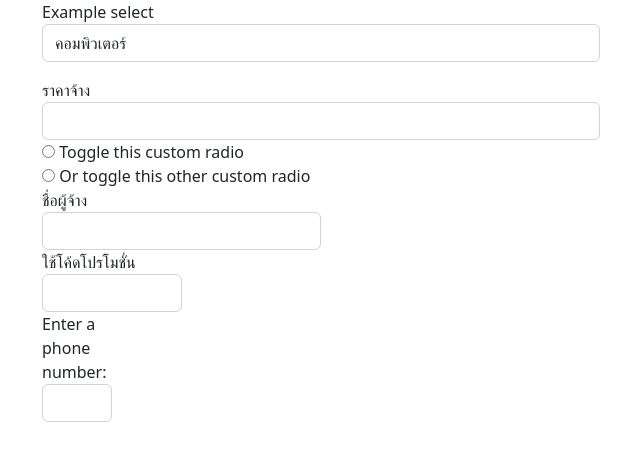
After one commit to raccoonsleeplittle/unijob, a PHP site: page /unijob_post.php in a window 1280 px wide. The commit adds this page. Shown: the top 461 px of the page, without its empty margins (40-680 px from the left). Run offline with PHP 8.4, Linux system fonts and the light colour scheme.

Commit message:
just sad then commit

```diff
--- a/index.php
+++ b/index.php
@@ -48,7 +48,7 @@
                 <div class="masthead-subheading"></div>
                 <div class="masthead-heading text-uppercase"></div>
                 <a class="btn  btn-xl text-uppercase" href="#services" style="background-color: gray; color: black; font-family: 'Kanit', sans-serif;">สำหรับนักศึกษา</a><a style="padding-right: 80px;"></a>
-                <a class="btn  btn-xl text-uppercase" href="#services" style="background-color: blue; color: white; font-family: 'Kanit', sans-serif;">สำหรับผู้ใช้งาน/นายจ้าง</a>
+                <a class="btn  btn-xl text-uppercase" href="unijob_post.php" style="background-color: blue; color: white; font-family: 'Kanit', sans-serif;">สำหรับผู้ใช้งาน/นายจ้าง</a>
             </div>
         </header>
         <!-- Services-->
--- /dev/null
+++ b/unijob_post.php
@@ -0,0 +1,61 @@
+<!doctype html>
+<html lang="en">
+  <head>
+    <meta charset="utf-8">
+    <meta name="viewport" content="width=device-width, initial-scale=1">
+    <title>Bootstrap demo</title>
+    <link href="https://cdn.jsdelivr.net/npm/bootstrap@5.2.0/dist/css/bootstrap.min.css" rel="stylesheet" integrity="sha384-gH2yIJqKdNHPEq0n4Mqa/HGKIhSkIHeL5AyhkYV8i59U5AR6csBvApHHNl/vI1Bx" crossorigin="anonymous">
+  </head>
+  <body>
+    <div class="container">
+    <div class="row">
+        <form action="">
+        <div class="form-group">
+        <div class="col-md-6 mb-3">
+    <label for="exampleFormControlSelect1">Example select</label>
+    <select class="form-control" id="exampleFormControlSelect1">
+      <option>คอมพิวเตอร์</option>
+      <option>ฝากซื้อ</option>
+      <option>งานเอกสาร</option>
+    </select>
+  </div>
+  <div class="col-md-6 mb-3">
+      <label for="validationCustom01">ราคาจ้าง</label>
+      <input type="text" class="form-control" id="validationCustom01" value="" required>
+      <div class="valid-feedback">
+        Looks good!
+      </div>
+      <div class="custom-control custom-radio">
+  <input type="radio" id="customRadio1" name="customRadio" class="custom-control-input">
+  <label class="custom-control-label" for="customRadio1">Toggle this custom radio</label>
+</div>
+<div class="custom-control custom-radio">
+  <input type="radio" id="customRadio2" name="customRadio" class="custom-control-input">
+  <label class="custom-control-label" for="customRadio2">Or toggle this other custom radio</label>
+</div>
+<div class="col-md-6 mb-3">
+      <label for="validationCustom01">ชื่อผู้จ้าง</label>
+      <input type="text" class="form-control" id="validationCustom01" value="" required>
+      <div class="valid-feedback">
+        Looks good!
+      </div>
+<div class="col-md-6 mb-3">
+      <label for="validationCustom01">ใช้โค้ดโปรโมชั่น</label>
+      <input type="text" class="form-control" id="validationCustom01" value="" required>
+      <div class="valid-feedback">
+        Looks good!
+      </div>
+      <div class="col-md-6 mb-3">
+      <label for="validationCustom01">Enter a phone number:</label>
+      <input type="text" class="form-control" id="validationCustom01" value="" required>
+      <div class="valid-feedback">
+        Looks good!
+      </div>
+        </form>
+        </div>
+    </div>
+    <script src="https://cdn.jsdelivr.net/npm/bootstrap@5.2.0/dist/js/bootstrap.bundle.min.js" integrity="sha384-A3rJD856KowSb7dwlZdYEkO39Gagi7vIsF0jrRAoQmDKKtQBHUuLZ9AsSv4jD4Xa" crossorigin="anonymous"></script>
+
+
+</body>
+</html>
```
